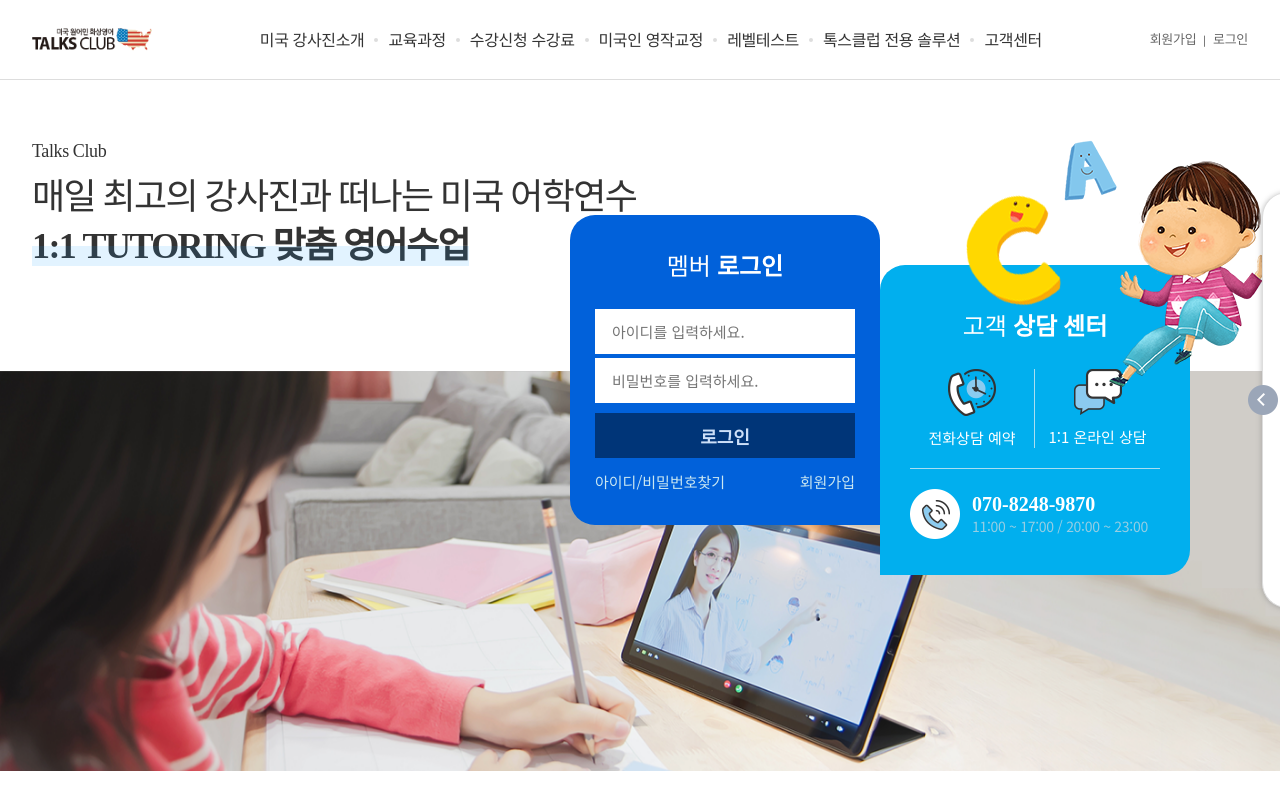
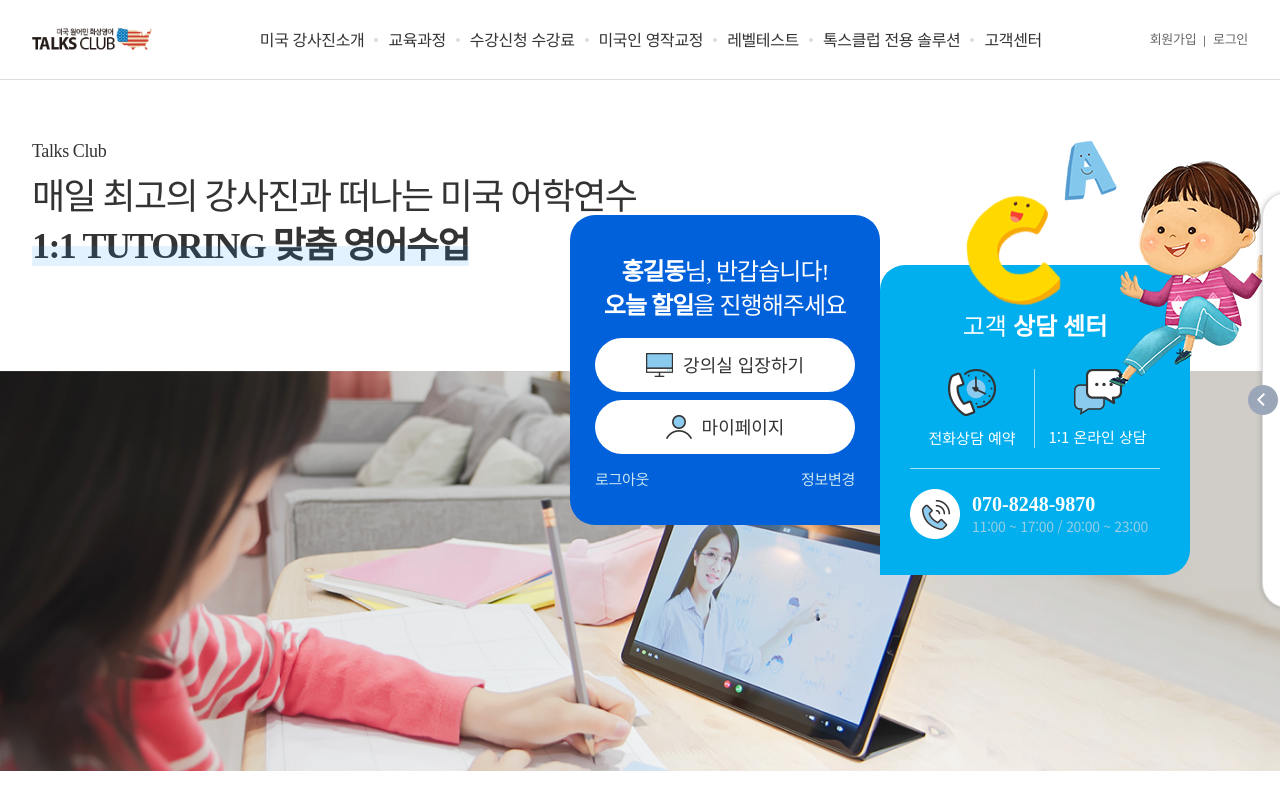
Before and after one commit to pia9322/talksclub, a plain HTML site: page kor/main/index.html in a window 1280 px wide. Shown: the top 800 px of the page. Drawn offline with nearby package versions, Linux system fonts and the light colour scheme; a web font is replaced by a local one.

Commit message:
ver 1.1
state login box add

```diff
--- a/kor/css/common.css
+++ b/kor/css/common.css
@@ -116,6 +116,7 @@ ion-icon { width: 100%; height: 100%; }
 
 
 /* --------------------Class-------------------- */
+.event_btn {cursor: pointer;}
 .pc_only {display: block;}
 .ta_only {display: none;}
 .mo_only {display: none;}
--- a/kor/css/style.scss
+++ b/kor/css/style.scss
@@ -754,6 +754,46 @@ body {
                                     margin-top: 14px;
                                     a {color: #cae7f1;}
                                 }
+                                form {display: none;}
+                                #state_login {
+                                    .info {
+                                        a { @include transition(all .15s);}
+
+                                        &.info_01 {
+                                            @include font-gmark-m();
+                                            color: #fff; font-size: 24px; letter-spacing: -0.96px; text-align: center; line-height: 1.42;
+                                            margin-bottom: 15px;
+                                            strong {@include font-gmark-bold();}
+                                        }
+                                        &.info_02 {
+                                            @include font-18();
+                                            display: flex;
+                                            flex-direction: column;
+                                            a {
+                                                @include flexCenter();
+
+                                                height: 54px;
+                                                background: #fff; border-radius: 27px;
+                                                margin-bottom: 8px; color: #333;
+                                                &:last-child {margin-bottom: 15px;}
+                                                img {margin-right: 10px; max-height: 24px;}
+
+                                                &:hover {background: rgba($color: #fff, $alpha: .7);}
+                                            }
+                                        }
+                                        &.info_03 {
+                                            display: flex; justify-content: space-between;
+                                            a {
+                                                font-size: 15px; letter-spacing: -0.3px;color: #cae7f1;
+                                                &:hover {
+                                                    color: #fff;
+
+                                                }
+                                            }
+                                        }
+                                    }
+                                }
+
                             }
 
                             &.box_cs {
--- a/kor/main/index.html
+++ b/kor/main/index.html
@@ -302,6 +302,26 @@
                                 <p><a href="#none">회원가입</a></p>
                             </div>
                         </form>
+
+                        <div id="state_login">
+                            <div class="info info_01">
+                                <strong>홍길동</strong>님, 반갑습니다!
+                                <br class="pc_only">
+                                <strong>오늘 할일</strong>을 진행해주세요
+                            </div>
+
+                            <div class="info info_02">
+                                <a href=""><img src="../images/main/ico_05_06.png" alt="강의실입장하기">강의실 입장하기</a>
+                                <a href=""><img src="../images/main/ico_05_07.png" alt="마이페이지">마이페이지</a>
+                            </div>
+
+                            <div class="info info_03">
+                                <a href="">로그아웃</a>
+                                <a href="">정보변경</a>
+                            </div>
+
+                        </div>
+
                     </div>
                 </div>
 
@@ -333,8 +353,8 @@
 
                     </div>
                 </div>
-                <figure class="fixed_img">
-                    <img src="../images/main/kids_01.png" alt="알파벳과 아이">
+                <figure class="fixed_img event_btn">
+                    <img src="../images/main/kids_01.png" alt="알파벳과 아이" >
                 </figure>
             </section>
         </section>
```
Also changed, not shown: kor/css/style.css, kor/images/main/ico_05_07.png (added).
